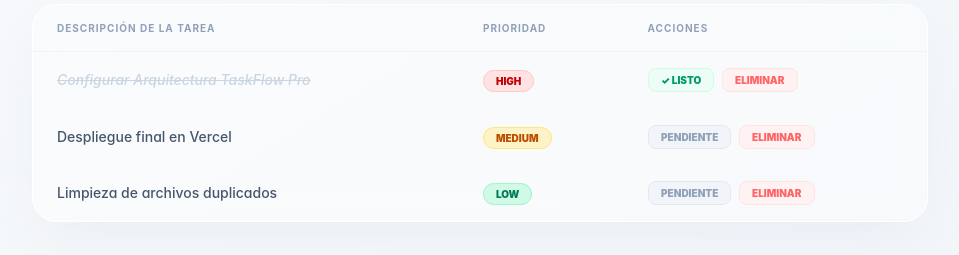
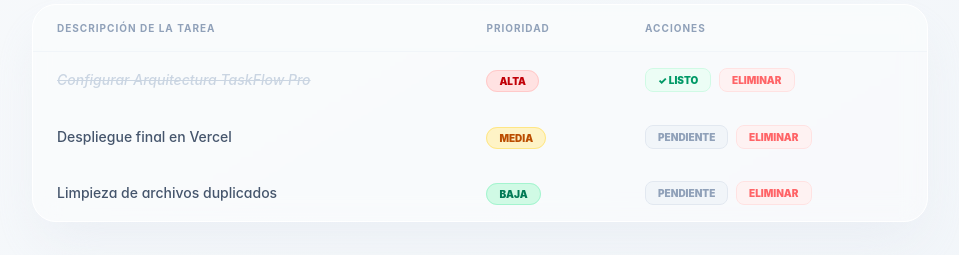
Before and after one commit to juliaht15/taskflow-project, a React (Vite) app in the folder react/: page / in a window 1280 px wide. Shown: the part 328-583 px from the top of the page, without its empty margins (160-1119 px from the left). Built offline with nearby package versions, Linux system fonts and the light colour scheme.

Commit message:
priority ok

```diff
--- a/react/src/App.tsx
+++ b/react/src/App.tsx
@@ -6,7 +6,7 @@ import './App.css';
 export interface Task {
   id: number;
   title: string;
-  priority: 'High' | 'Medium' | 'Low';
+  priority: 'Alta' | 'Media' | 'Baja';
   completed: boolean;
 }
 
@@ -18,13 +18,13 @@ export interface Column<T> {
 
 export default function App() {
   const [tasks, setTasks] = useState<Task[]>([
-    { id: 1, title: 'Configurar Arquitectura TaskFlow Pro', priority: 'High', completed: true },
-    { id: 2, title: 'Despliegue final en Vercel', priority: 'Medium', completed: false },
-    { id: 3, title: 'Limpieza de archivos duplicados', priority: 'Low', completed: false },
+    { id: 1, title: 'Configurar Arquitectura TaskFlow Pro', priority: 'Alta', completed: true },
+    { id: 2, title: 'Despliegue final en Vercel', priority: 'Media', completed: false },
+    { id: 3, title: 'Limpieza de archivos duplicados', priority: 'Baja', completed: false },
   ]);
 
   const [input, setInput] = useState('');
-  const [selectedPriority, setSelectedPriority] = useState<'High' | 'Medium' | 'Low'>('Medium');
+  const [selectedPriority, setSelectedPriority] = useState<'Alta' | 'Media' | 'Baja'>('Media');
   const [search, setSearch] = useState('');
 
   const addTask = (): void => {
@@ -64,9 +64,9 @@ export default function App() {
       label: 'Prioridad',
       render: (task: Task) => {
         const colors: Record<string, string> = {
-          High: 'bg-red-100 text-red-700 border-red-200',
-          Medium: 'bg-amber-100 text-amber-700 border-amber-200',
-          Low: 'bg-emerald-100 text-emerald-700 border-emerald-200',
+          Alta: 'bg-red-100 text-red-700 border-red-200',
+          Media: 'bg-amber-100 text-amber-700 border-amber-200',
+          Baja: 'bg-emerald-100 text-emerald-700 border-emerald-200',
         };
         return (
           <span className={`px-3 py-1 rounded-full text-[10px] font-black border ${colors[task.priority]}`}>
@@ -134,12 +134,12 @@ export default function App() {
             />
             <select
               value={selectedPriority}
-              onChange={(e) => setSelectedPriority(e.target.value as 'High' | 'Medium' | 'Low')}
+              onChange={(e) => setSelectedPriority(e.target.value as 'Alta' | 'Media' | 'Baja')}
               className="px-4 py-4 rounded-xl bg-white/50 border-none text-slate-500 font-bold outline-none cursor-pointer hover:bg-white transition-colors text-sm"
             >
-              <option value="High">Alta</option>
-              <option value="Medium">Media</option>
-              <option value="Low">Baja</option>
+              <option value="Alta">Alta</option>
+              <option value="Media">Media</option>
+              <option value="Baja">Baja</option>
             </select>
             <button
               onClick={addTask}
```
